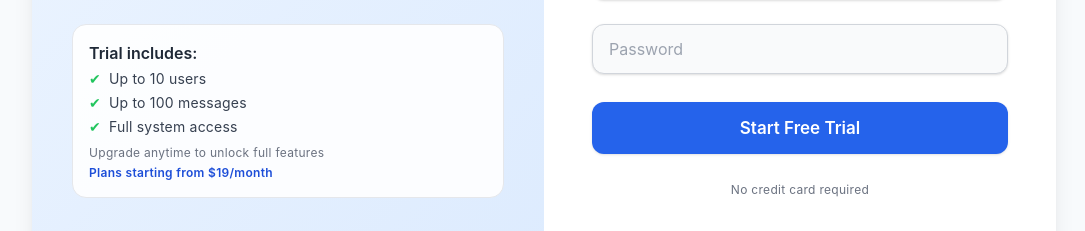
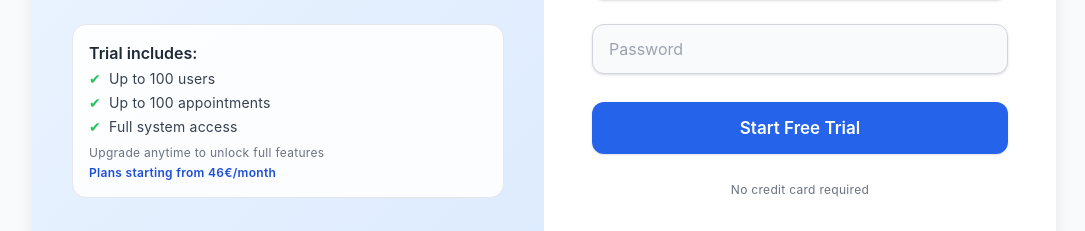
Before and after one commit to Majdewave/Bms, a React (Vite) app: page /register in a window 1280 px wide. Shown: the part 400-631 px from the top of the page, without its empty margins (96-1181 px from the left). Built offline with nearby package versions, Linux system fonts and the light colour scheme; what @microsoft/signalr would draw is missing.

Commit message:
commit 20.4.2026

```diff
--- a/src/pages/Register.tsx
+++ b/src/pages/Register.tsx
@@ -111,12 +111,12 @@ export default function Register() {
             <div className="bg-white/90 rounded-xl p-4 border border-gray-200 mb-4">
               <div className="font-semibold text-gray-800 mb-1">Trial includes:</div>
               <ul className="text-gray-700 text-sm space-y-1">
-                <li className="flex items-center gap-2"><span className="text-green-500">✔</span> Up to 10 users</li>
-                <li className="flex items-center gap-2"><span className="text-green-500">✔</span> Up to 100 messages</li>
+                <li className="flex items-center gap-2"><span className="text-green-500">✔</span> Up to 100 users</li>
+                <li className="flex items-center gap-2"><span className="text-green-500">✔</span> Up to 100 appointments</li>
                 <li className="flex items-center gap-2"><span className="text-green-500">✔</span> Full system access</li>
               </ul>
               <div className="text-xs text-gray-500 mt-2">Upgrade anytime to unlock full features</div>
-              <div className="text-xs text-blue-700 mt-1 font-semibold">Plans starting from $19/month</div>
+              <div className="text-xs text-blue-700 mt-1 font-semibold">Plans starting from 46€/month</div>
             </div>
           </div>
           {/* Optional illustration or gradient */}
```
